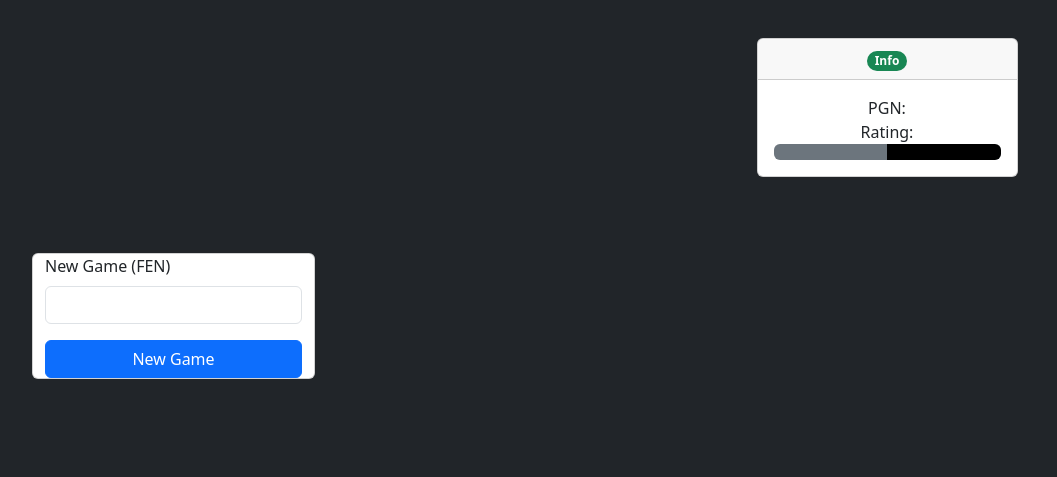
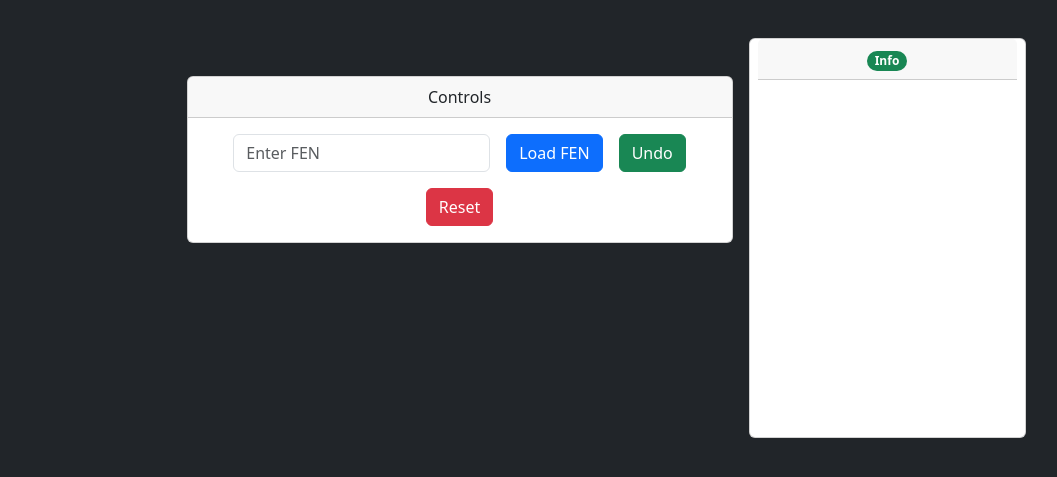
Before and after one commit to rijkman/chess-assistant, a Flask app: page / in a window 1280 px wide. Shown: the top 477 px of the page, without its empty margins (38-1095 px from the left). Run offline with Flask 3, Linux system fonts and the light colour scheme; some libraries are stand-ins or nearby versions.

Commit message:
implemented controls

```diff
--- a/App.py
+++ b/App.py
@@ -15,10 +15,7 @@
     fen = request.json['fen']
     board = chess.Board(fen)
 
-    move = ""
-    for i in board.legal_moves:
-        move = i
-        break
+    move = random.choice(list(board.legal_moves))
 
     #Make this True when you want to default to Stockfish
     make_best_move = False
--- a/static/js/main-board.js
+++ b/static/js/main-board.js
@@ -4,10 +4,11 @@
 // State variables
 var board = null
 var game = new Chess()
-var $status = $('#status')
-var $fen = $('#fen')
-var $pgn = $('#pgn')
+
+
 var $eval = $('#eval')
+var move_table = document.getElementById('pgn-table-holder')
+var fen = document.getElementById('new-game-fen')
 
 // Initialize Stockfish
 const stockfish = await initStockfish($eval);
@@ -31,7 +32,6 @@
     to: target,
     promotion: 'q' // NOTE: always promote to a queen for example simplicity
   })
-  console.log(move)
   // illegal move
   if (move === null) return 'snapback'
 
@@ -49,7 +49,6 @@
       var c = game.move(
         data.move
       )
-      console.log(c, data.move)
   }))
 
   await updateStatus()
@@ -58,43 +57,18 @@
 // update the board position after the piece snap
 // for castling, en passant, pawn promotion
 function onSnapEnd () {
+  fen.value = game.fen()
   board.position(game.fen())
 }
 
 async function updateStatus () {
-  var status = ''
-
-  var moveColor = 'White'
-  if (game.turn() === 'b') {
-    moveColor = 'Black'
-  }
-
-  // checkmate?
-  if (game.in_checkmate()) {
-    status = 'Game over, ' + moveColor + ' is in checkmate.'
-  }
-
-  // draw?
-  else if (game.in_draw()) {
-    status = 'Game over, drawn position'
-  }
-
-  // game still on
-  else {
-    status = moveColor + ' to move'
-
-    // check?
-    if (game.in_check()) {
-      status += ', ' + moveColor + ' is in check'
-    }
-  }
-
-  $status.html(status)
-  $fen.html(game.fen())
-  $pgn.html(game.pgn())
+  // Draw table in the PGN
+  move_table.innerHTML = ""
+  move_table.appendChild(tableFromPGN(game.pgn()));
 
   // Make post request to backend with the PGN or FEN
   await stockfish_eval(stockfish, game.fen())
+  fen.value = game.fen()
 }
 
 var config = {
@@ -109,3 +83,68 @@
 board = Chessboard('myBoard', config)
 
 await updateStatus();
+
+// Add functionality to start from given FEN
+document.getElementById('start-new-game-button').onclick = async function () {
+  game = Chess(fen.value);
+
+  await updateStatus();
+}
+
+// Undo Button
+document.getElementById('undo-button').onclick = async function () {
+  game.undo(); //undo bot move
+  game.undo(); //undo our move
+  board.position(game.fen())
+  await updateStatus();
+}
+
+// Reset Button
+document.getElementById('reset-button').onclick = async function () {
+  game = Chess()
+  board.position(game.fen())
+  await updateStatus();
+}
+
+function tableFromPGN(pgn) {
+  const table = document.createElement('table')
+  table.classList.add('table')
+  table.classList.add('table-striped')
+
+  //Add table head
+  const thead = document.createElement('thead')
+  const thead_r = document.createElement('tr')
+
+  const thead_c1 = document.createElement('th')
+  thead_c1.innerText = "#"
+  thead_r.appendChild(thead_c1)
+
+  const thead_c2 = document.createElement('th')
+  thead_c2.innerText = "move"
+  thead_r.appendChild(thead_c2)
+
+  thead.appendChild(thead_r)
+  table.appendChild(thead)
+
+  //Render all individual moves
+  const moves = pgn.split(" ")
+
+  for (let i = 0; i < moves.length; i+=3) {
+    var tr = document.createElement('tr')
+    var th1 = document.createElement('th')
+    var th2 = document.createElement('th')
+    th1.innerText = moves[i]
+    th2.innerText = moves[i+1]
+    if (i < moves.length-2) {
+      th2.innerText += " " + moves[i+2];
+    }
+
+    tr.appendChild(th1)
+    tr.appendChild(th2)
+    table.append(tr)
+  }
+
+  console.log(pgn)
+
+  return table
+}
--- a/templates/index.html
+++ b/templates/index.html
@@ -4,58 +4,88 @@
     <meta charset="UTF-8">
     <meta name="viewport" content="width=device-width, initial-scale=1.0">
     <title>ChessAssistant</title>
+
     <!-- Stylesheets -->
     <link rel="stylesheet" href="{{ url_for('static', filename='css/chessboard-1.0.0.css') }}">
-    <link rel="stylesheet" href="{{ url_for('static', filename='css/bootstrap.min.css')}}">
+    <link rel="stylesheet" href="{{ url_for('static', filename='css/bootstrap.min.css') }}">
+
     <!-- Libraries -->
-    <script src="{{ url_for('static', filename='js/jquery-3.7.1.min.js')}}"></script>
-    <script src="{{ url_for('static', filename='js/chessboard-1.0.0.js')}}"></script>
-    <script type='module' src="{{ url_for('static', filename='js/chess.js')}}"></script>
-    <script type='module' src="{{ url_for('static', filename='js/stockfish-16.1-lite-single.js')}}"></script>
-    <script type='module' src="{{ url_for('static', filename='js/bootstrap.bundle.min.js')}}"></script>
+    <script src="{{ url_for('static', filename='js/jquery-3.7.1.min.js') }}"></script>
+    <script src="{{ url_for('static', filename='js/chessboard-1.0.0.js') }}"></script>
+    <script type="module" src="{{ url_for('static', filename='js/chess.js') }}"></script>
+    <script type="module" src="{{ url_for('static', filename='js/stockfish-16.1-lite-single.js') }}"></script>
+    <script type="module" src="{{ url_for('static', filename='js/bootstrap.bundle.min.js') }}"></script>
+
+    <style>
+        .chess-container {
+            padding-top: 1cm;
+        }
+        /* Flexbox to position controls card at the bottom of the chessboard */
+        .chessboard-and-controls {
+            display: flex;
+            flex-direction: column;
+            align-items: center;
+            justify-content: flex-start;
+            height: 100%;
+        }
+
+        /* Adjust spacing between the chessboard and info card */
+        .chessboard-card, .info-card {
+            padding-left: 0;
+            padding-right: 0;
+        }
+    </style>
 </head>
-<body class='bg-dark'>
+<body class="bg-dark">
 
-<div class="container-sm" style="padding-top: 1cm">
+<div class="container-sm chess-container">
     <div class="row justify-content-center text-center">
-        <div class="col-6">
-            <div id="myBoard" style="width: 500px"></div>
+        <!-- Chessboard and Controls Area (Flexbox) -->
+        <div class="col-6 chessboard-and-controls">
+            <div id="myBoard" style="width: 500px;"></div>
+            <!-- Controls Card (aligned to the bottom of the chessboard) -->
+            <div class="controls-card" style="padding-top: 1cm;">
+                <div class="card" style="max-width: fit-content;">
+                    <div class="card-header">Controls</div>
+                    <div class="card-body">
+                        <form class="row g-3 align-items-center justify-content-center">
+                            <div class="col-auto">
+                                <input type="text" class="form-control" id="new-game-fen" placeholder="Enter FEN">
+                            </div>
+                            <div class="col-auto">
+                                <button type="button" class="btn btn-primary" id="start-new-game-button">Load FEN</button>
+                            </div>
+                            <div class="col-auto">
+                                <button type="button" class="btn btn-success" id="undo-button">Undo</button>
+                            </div>
+                            <div class="col-auto">
+                                <button type="button" class="btn btn-danger" id="reset-button">Reset</button>
+                            </div>
+                        </form>
+                    </div>
+                </div>
+            </div>
         </div>
-        <div class="col-3">
-            <div class="card">
-                <div class="card-header">
-                    <span class="badge rounded-pill bg-success">
-                        Info
-                    </span>
-                </div>
-                <div class="card-body">
-                    <label>PGN:</label>
-                    <div id="pgn"></div>
-                    <label>Rating:</label>
-                    <div id="eval"></div>
-                    <div class="progress">
-                        <div class="progress-bar bg-secondary" style="width: 50%" role="progressbar"></div>
-                        <div class="progress-bar bg-black" style="width: 50%"></div>
+
+        <!-- Info and Move History Area -->
+        <div class="col-3 info-card">
+            <div class="container-sm">
+                <!-- Info Card -->
+                <div class="row g-3">
+                    <div class="card" style="min-height: 400px;">
+                        <div class="card-header">
+                            <span class="badge rounded-pill bg-success">Info</span>
+                        </div>
+                        <div class="card-body">
+                            <div id="pgn-table-holder"></div>
+                        </div>
                     </div>
                 </div>
             </div>
         </div>
     </div>
-    <div class="row mx-auto" style="max-width: 40%; padding-top: 1cm">
-
-    </div>
-    <div class="row" style="padding-top: 1cm;">
-        <div class='card' style="max-width: fit-content;">
-            <div class="mb-3">
-                <label for="new-game-fen" class="form-label">New Game (FEN)</label>
-                <input type="text" class="form-control" id="new-game-fen" style="max-width: fit-content;">
-              </div>
-              <button type="submit" class="btn btn-primary">New Game</button>
-        </div>
-    </div>
 </div>
 
-
-<script type='module' src="{{ url_for('static', filename='js/main-board.js')}}"></script>
+<script type="module" src="{{ url_for('static', filename='js/main-board.js') }}"></script>
 </body>
 </html>
```
